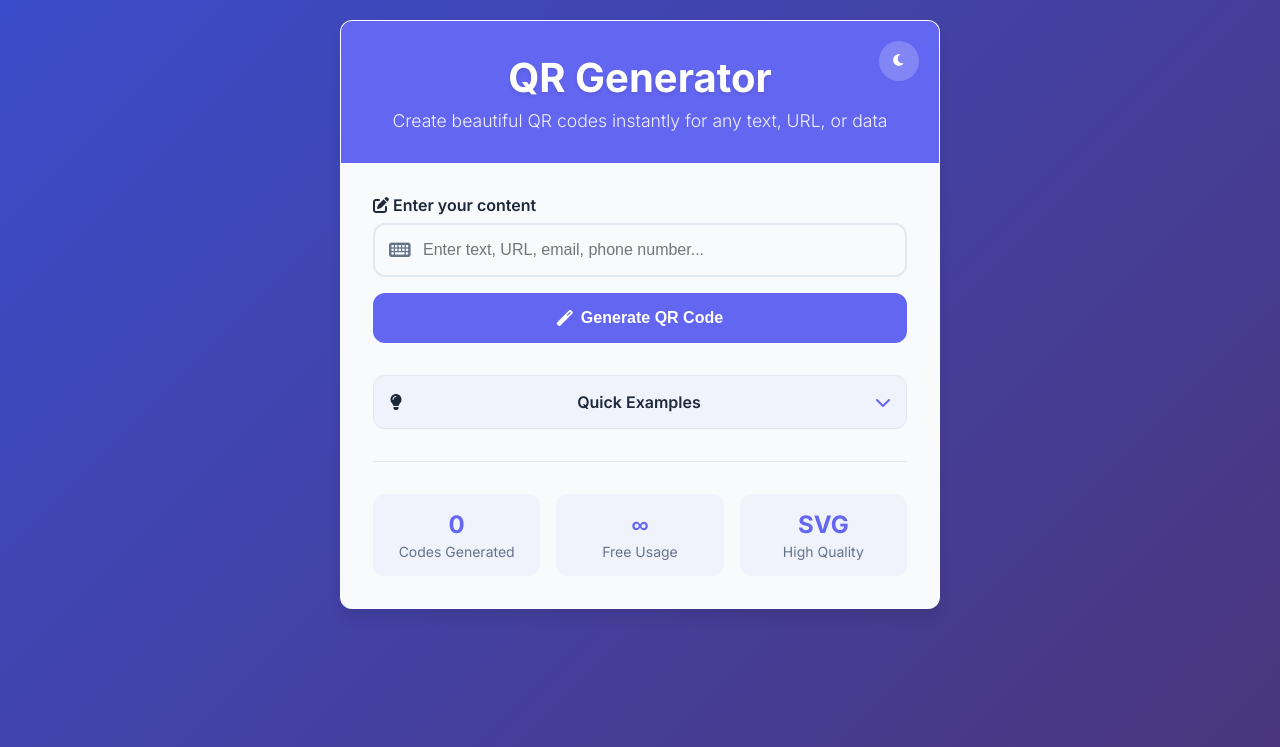
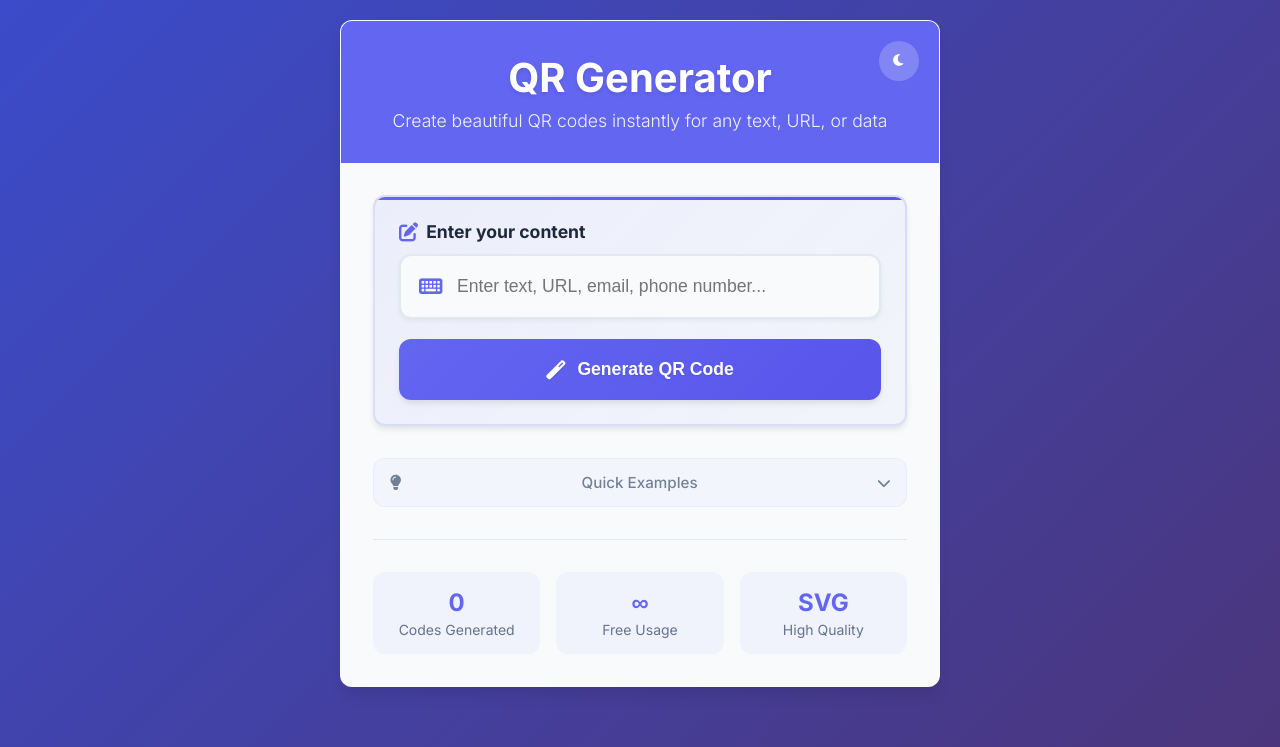
Before and after one commit to TheCodeKeep/web-qr-generator, a Flask app: page / in a window 1280 px wide. Shown: the top 747 px of the page. Run offline with Flask 3, Linux system fonts and the light colour scheme.

Commit message:
feat: enhance input and suggestions sections with improved styles and subtle effects

```diff
--- a/static/css/styles.css
+++ b/static/css/styles.css
@@ -94,40 +94,64 @@ body {
     padding: 2rem;
 }
 
+/* Enhanced input section - Make it stand out more */
 .input-section {
     margin-bottom: 2rem;
+    padding: 1.5rem;
+    background: linear-gradient(135deg, rgba(99, 102, 241, 0.08) 0%, rgba(99, 102, 241, 0.04) 100%);
+    border: 2px solid rgba(99, 102, 241, 0.15);
+    border-radius: var(--border-radius);
+    box-shadow: var(--shadow);
+    position: relative;
+    overflow: hidden;
 }
 
+/* Add a subtle accent border */
+.input-section::before {
+    content: '';
+    position: absolute;
+    top: 0;
+    left: 0;
+    right: 0;
+    height: 3px;
+    background: linear-gradient(90deg, var(--primary-color), var(--primary-hover));
+    border-radius: var(--border-radius) var(--border-radius) 0 0;
+}
+
+/* Keep suggestions section more subtle */
 .suggestions-section {
     margin-bottom: 2rem;
+    opacity: 0.9;
 }
 
-/* Expandable suggestions styles */
+/* Expandable suggestions styles - More subtle */
 .expandable-header {
     width: 100%;
     display: flex;
     justify-content: space-between;
     align-items: center;
-    padding: 1rem;
-    background: rgba(99, 102, 241, 0.05);
-    border: 1px solid var(--border-color);
+    padding: 0.875rem 1rem;
+    background: rgba(99, 102, 241, 0.03);
+    border: 1px solid rgba(99, 102, 241, 0.08);
     border-radius: var(--border-radius);
-    color: var(--text-primary);
-    font-weight: 600;
+    color: var(--text-secondary);
+    font-weight: 500;
     cursor: pointer;
     transition: var(--transition);
-    font-size: 1rem;
+    font-size: 0.95rem;
     font-family: inherit;
 }
 
 .expandable-header:hover {
-    background: rgba(99, 102, 241, 0.1);
-    border-color: var(--primary-color);
+    background: rgba(99, 102, 241, 0.06);
+    border-color: rgba(99, 102, 241, 0.15);
+    color: var(--text-primary);
 }
 
 .expand-icon {
     transition: transform 0.3s ease;
-    color: var(--primary-color);
+    color: var(--text-secondary);
+    font-size: 0.875rem;
 }
 
 .expand-icon.expanded {
@@ -147,7 +171,7 @@ body {
 
 .suggestions-content.expanded {
     max-height: 500px;
-    opacity: 1;
+    opacity: 0.95;
     padding-top: 0.75rem;
 }
 
@@ -159,13 +183,13 @@ body {
 }
 
 .suggestion-item {
-    padding: 0.75rem 1rem;
-    background: rgba(99, 102, 241, 0.05);
-    border: 1px solid var(--border-color);
+    padding: 0.65rem 0.875rem;
+    background: rgba(99, 102, 241, 0.03);
+    border: 1px solid rgba(99, 102, 241, 0.08);
     border-radius: 8px;
     cursor: pointer;
     transition: var(--transition);
-    font-size: 0.875rem;
+    font-size: 0.8rem;
     color: var(--text-secondary);
     display: flex;
     align-items: center;
@@ -173,65 +197,81 @@ body {
 }
 
 .suggestion-item:hover {
-    background: rgba(99, 102, 241, 0.1);
-    border-color: var(--primary-color);
+    background: rgba(99, 102, 241, 0.08);
+    border-color: rgba(99, 102, 241, 0.15);
     color: var(--text-primary);
     transform: translateY(-1px);
 }
 
 .suggestion-item i {
     color: var(--primary-color);
-    font-size: 1rem;
+    font-size: 0.9rem;
+    opacity: 0.8;
 }
 
+/* Enhanced input label */
 .input-label {
     display: block;
-    font-weight: 600;
-    margin-bottom: 0.5rem;
+    font-weight: 700;
+    margin-bottom: 0.75rem;
     color: var(--text-primary);
+    font-size: 1.1rem;
+    display: flex;
+    align-items: center;
+    gap: 0.5rem;
+}
+
+.input-label i {
+    color: var(--primary-color);
+    font-size: 1.2rem;
 }
 
 .input-wrapper {
     position: relative;
+    margin-bottom: 1rem;
 }
 
+/* Enhanced input field */
 .input-field {
     width: 100%;
-    padding: 1rem 1rem 1rem 3rem;
-    font-size: 1rem;
+    padding: 1.25rem 1.25rem 1.25rem 3.5rem;
+    font-size: 1.1rem;
     border: 2px solid var(--border-color);
     border-radius: var(--border-radius);
     background: var(--secondary-color);
     color: var(--text-primary);
     transition: var(--transition);
     outline: none;
+    box-shadow: 0 2px 4px rgba(0, 0, 0, 0.05);
 }
 
 .input-field:focus {
     border-color: var(--primary-color);
-    box-shadow: 0 0 0 3px rgba(99, 102, 241, 0.1);
+    box-shadow: 0 0 0 4px rgba(99, 102, 241, 0.15);
+    transform: translateY(-1px);
 }
 
 .input-icon {
     position: absolute;
-    left: 1rem;
+    left: 1.25rem;
     top: 50%;
     transform: translateY(-50%);
-    color: var(--text-secondary);
-    font-size: 1.2rem;
+    color: var(--primary-color);
+    font-size: 1.3rem;
 }
 
 .button-group {
     display: flex;
     gap: 1rem;
-    margin-top: 1rem;
+    margin-top: 1.25rem;
 }
 
+/* Enhanced buttons */
 .btn {
     flex: 1;
-    padding: 1rem 2rem;
-    font-size: 1rem;
-    font-weight: 600;
+    padding: 1.25rem 2rem;
+    font-size: 1.1rem;
+    font-weight: 700;
     border: none;
     border-radius: var(--border-radius);
     cursor: pointer;
@@ -239,19 +279,21 @@ body {
     display: flex;
     align-items: center;
     justify-content: center;
-    gap: 0.5rem;
+    gap: 0.75rem;
     text-decoration: none;
+    box-shadow: var(--shadow);
 }
 
 .btn-primary {
-    background: var(--primary-color);
+    background: linear-gradient(135deg, var(--primary-color) 0%, var(--primary-hover) 100%);
     color: white;
+    text-shadow: 0 1px 2px rgba(0, 0, 0, 0.1);
 }
 
 .btn-primary:hover:not(:disabled) {
-    background: var(--primary-hover);
-    transform: translateY(-2px);
-    box-shadow: var(--shadow);
+    background: linear-gradient(135deg, var(--primary-hover) 0%, #4338ca 100%);
+    transform: translateY(-3px);
+    box-shadow: 0 8px 25px rgba(99, 102, 241, 0.25);
 }
 
 .btn:disabled {
@@ -267,6 +309,11 @@ body {
 .btn-secondary:hover:not(:disabled) {
     background: var(--text-secondary);
     color: white;
+    transform: translateY(-2px);
+}
+
+.btn i {
+    font-size: 1.2rem;
 }
 
 .loading-spinner {
@@ -353,12 +400,18 @@ body {
         padding: 1.5rem;
     }
 
+    .input-section {
+        padding: 1.25rem;
+    }
+
     .button-group {
         flex-direction: column;
     }
 
     .btn {
         width: 100%;
+        padding: 1rem 1.5rem;
+        font-size: 1rem;
     }
 
     .suggestions-grid {
@@ -374,6 +427,15 @@ body {
     .expandable-header {
         padding: 0.8rem;
         font-size: 0.9rem;
+    }
+
+    .input-field {
+        padding: 1rem 1rem 1rem 3rem;
+        font-size: 1rem;
+    }
+
+    .input-label {
+        font-size: 1rem;
     }
 }
 
```
